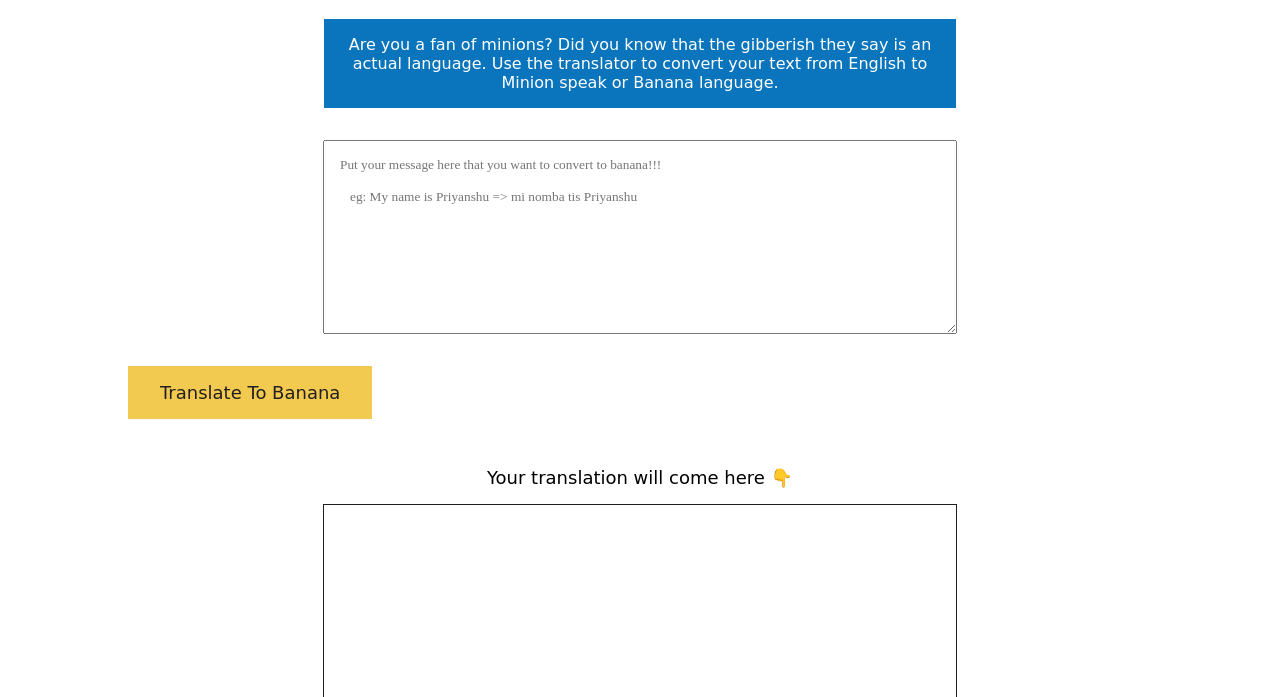
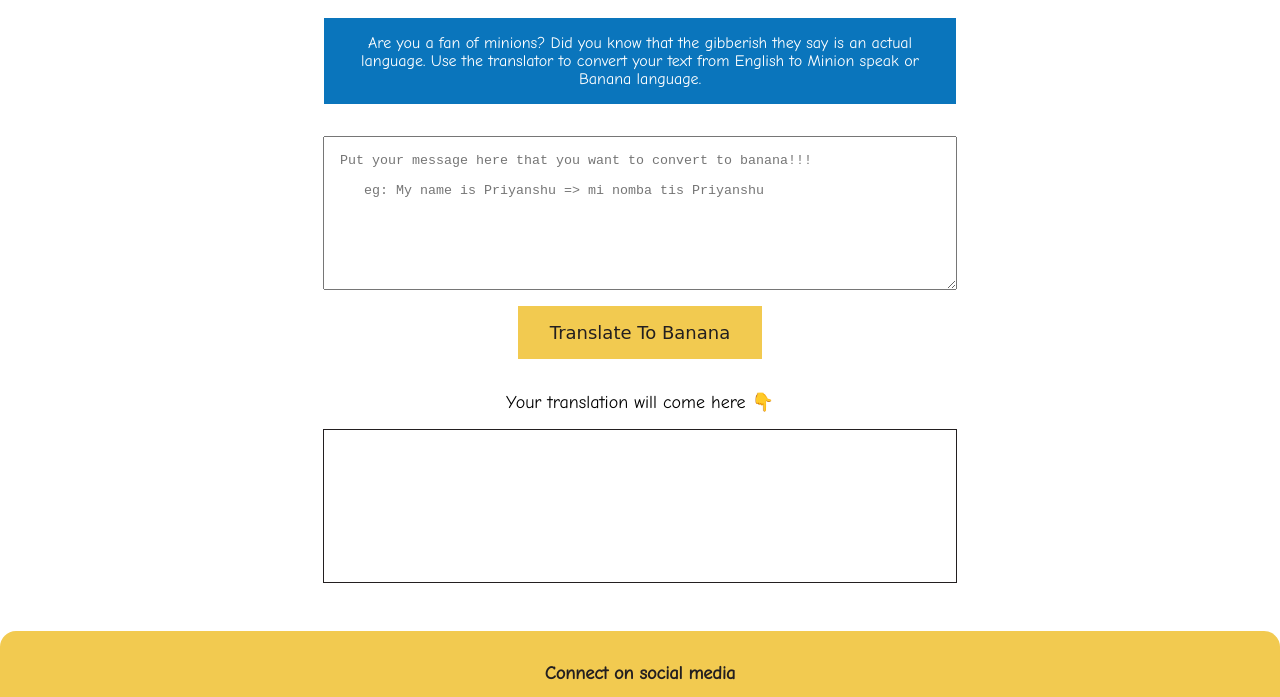
Before and after one commit to priyanshu-kaushal/Priyanshu-banana-speak-minions, a plain HTML site: page index.html in a window 1280 px wide. Shown: the part 126-823 px from the top of the page. Drawn offline with Linux system fonts and the light colour scheme.

Commit message:
div button align

```diff
--- a/index.html
+++ b/index.html
@@ -14,11 +14,14 @@
     <h1 class="header container-header">Banana Talk!</h1>
     <p class="container-description">Are you a fan of minions? Did you know that the gibberish they say is an actual language. Use the translator to convert your text from English to Minion speak or Banana language.</p>
 
-    <textarea id="txt-input" style="font-family:Comic Neue" placeholder="Put your message here that you want to convert to banana!!!
+    <textarea id="txt-input"  placeholder="Put your message here that you want to convert to banana!!!
 
    eg: My name is Priyanshu => mi nomba tis Priyanshu " ></textarea>
 
-   <button id="btn-translate" class="button-translate"> Translate To Banana</button>
+   <div class="container-button">   <button id="btn-translate" class="button-translate"> Translate To Banana</button>
+
+   </div>
+
 
     <div class="container container-center"> Your translation will come here 👇</div>
     <div id="output"></div>
--- a/minionsstyle.css
+++ b/minionsstyle.css
@@ -1,3 +1,5 @@
+@import url('https://fonts.googleapis.com/css2?family=Comic+Neue&family=Montserrat&display=swap');
+
 :root {
     --minion-black: #231F20;
     --minion-blue: #0A75BC;
@@ -8,13 +10,13 @@
 }
 
 body {
-    font-family: 'Kalam', cursive;
+    font-family: 'Comic Neue', cursive;
     margin: 0px;
 }
 
 textarea {
     width: 80%;
-    height: 20vh;
+    height: 15vh;
     display: block;
     margin-top: 3rem;
     padding: 1rem;
@@ -23,9 +25,10 @@ textarea {
 
 }
 #output {
+    font-family: 'Comic Neue';
     border: 1px solid var(--minion-black);
     width: 80%;
-    height: 20vh;
+    height: 15vh;
     padding: 1rem;
     max-width: 600px;
     margin: auto;
@@ -46,27 +49,27 @@ textarea {
     margin: auto;
     margin-bottom: 2rem;
 }
+.container-button {
+    padding: 1rem;
+    text-align: center;
+}
 .container {
     font-size: large;
     padding: 1rem 1rem;
-    margin-top: 2rem;
     text-align: center;
 }
 /**headerr**/
 .header{
     text-align: center;
 }
-/**buttonr**/
+/**button**/
 .button-translate {
     background-color: var(--minion-yellow);
     border: none;
-    margin-top : 2rem;
-    margin-left: 8rem;
     padding: 1rem 2rem;
     font-family: 'Kalam', cursive;
     font-size: large;
     color: var(--minion-black);
-
 }
 /**list**/
 .list-non-bullet {
```
